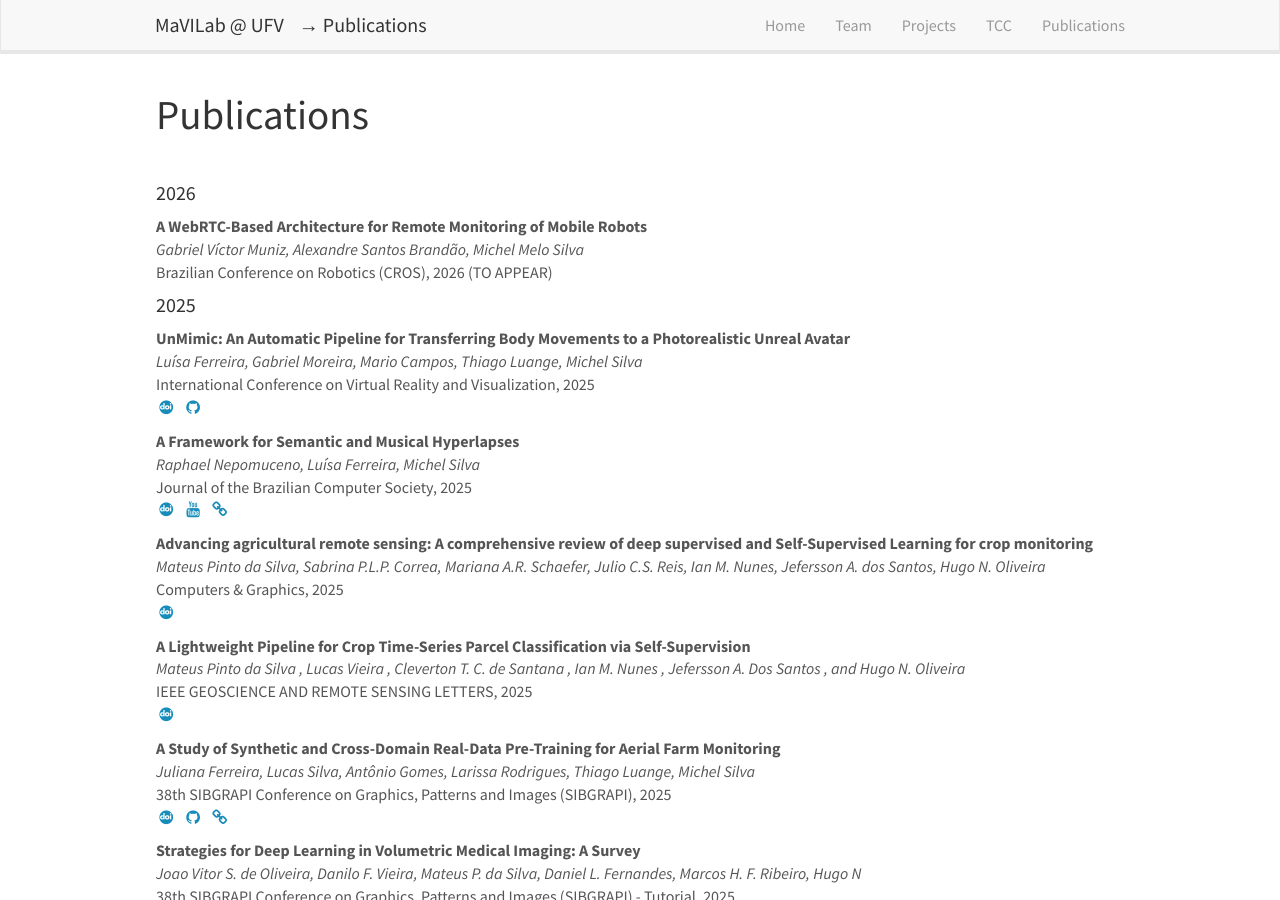
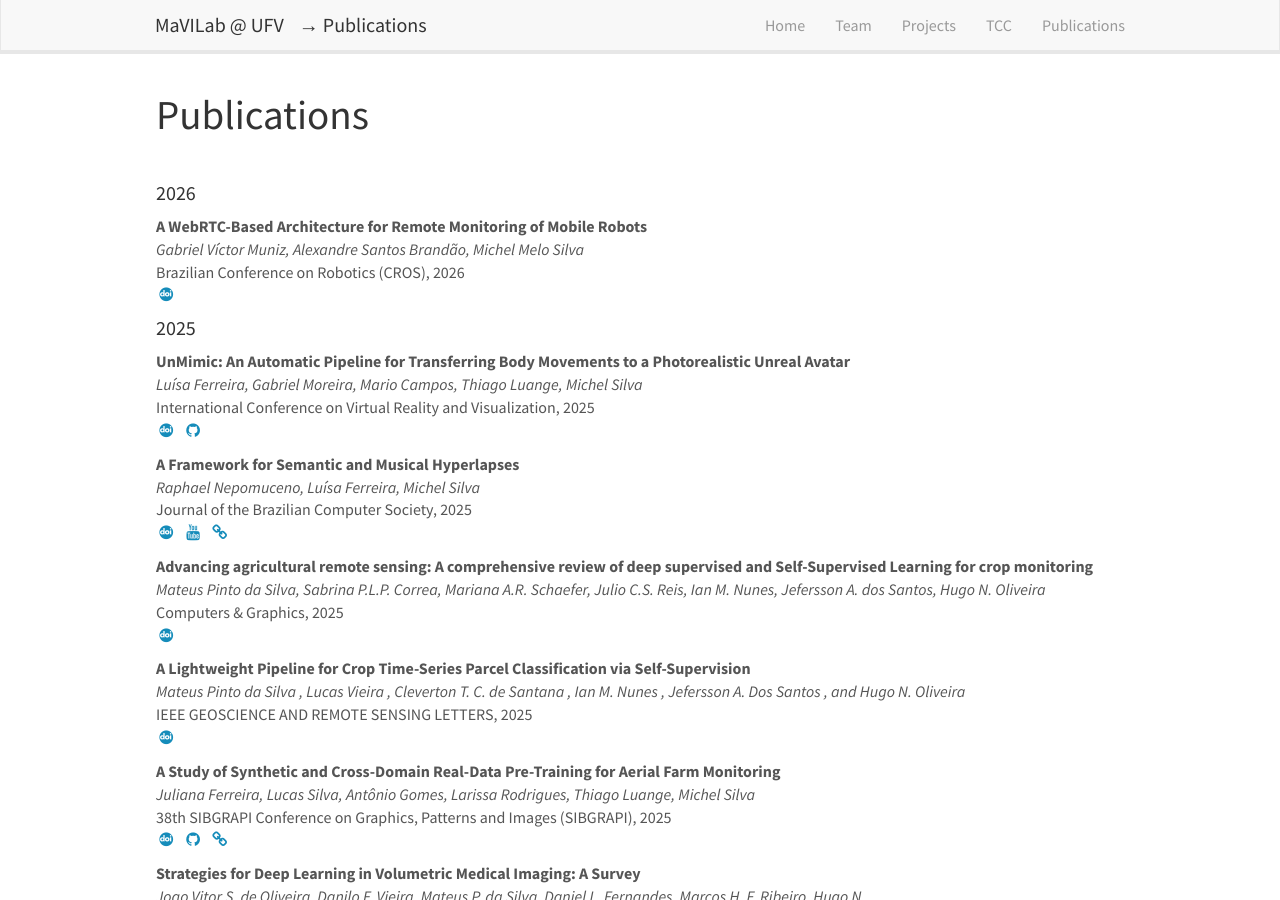
Before and after one commit to MaVILab-UFV/mavilab-ufv.github.io, a Jekyll site: the page built from _pages/publications.md, in a window 1280 px wide and 900 px high. Built offline with Jekyll 4.4.1, drawn with Linux system fonts in a browser that asks for light colours; nearby versions of some CDN libraries; some web fonts are replaced.

Commit message:
Fix publication details for 2026 paper
Updated publication media and added DOI link.

```diff
--- a/_data/pub_list.yml
+++ b/_data/pub_list.yml
@@ -2,10 +2,10 @@
   pubs:
   - title: "A WebRTC-Based Architecture for Remote Monitoring of Mobile Robots"
     authors: Gabriel Víctor Muniz, Alexandre Santos Brandão, Michel Melo Silva
-    media: Brazilian Conference on Robotics (CROS), 2026 (TO APPEAR)
+    media: Brazilian Conference on Robotics (CROS), 2026
     links:
       url:
-      doi:
+      doi: https://doi.org/10.1109/CROS69211.2026.11565702
       arxiv:
       youtube:
       github:
```
